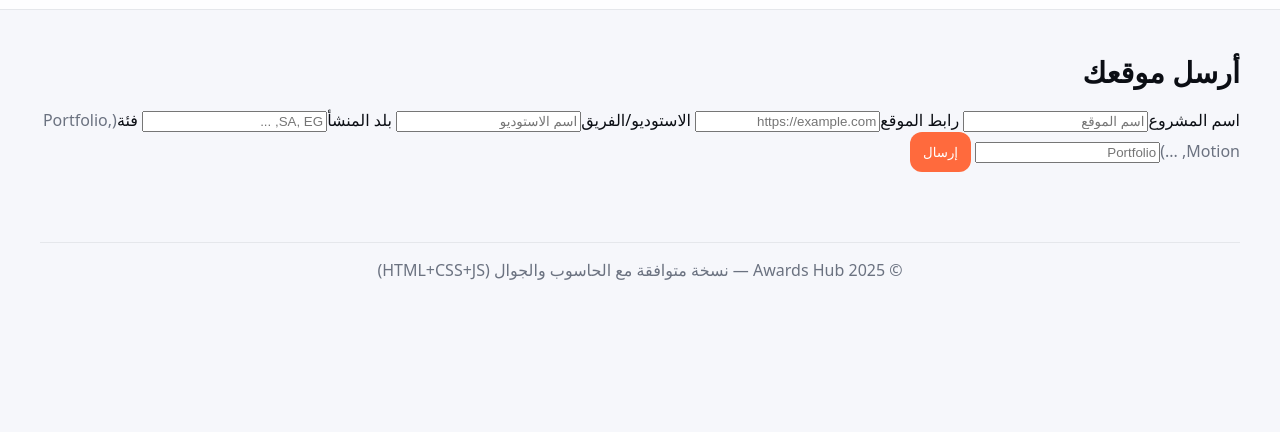
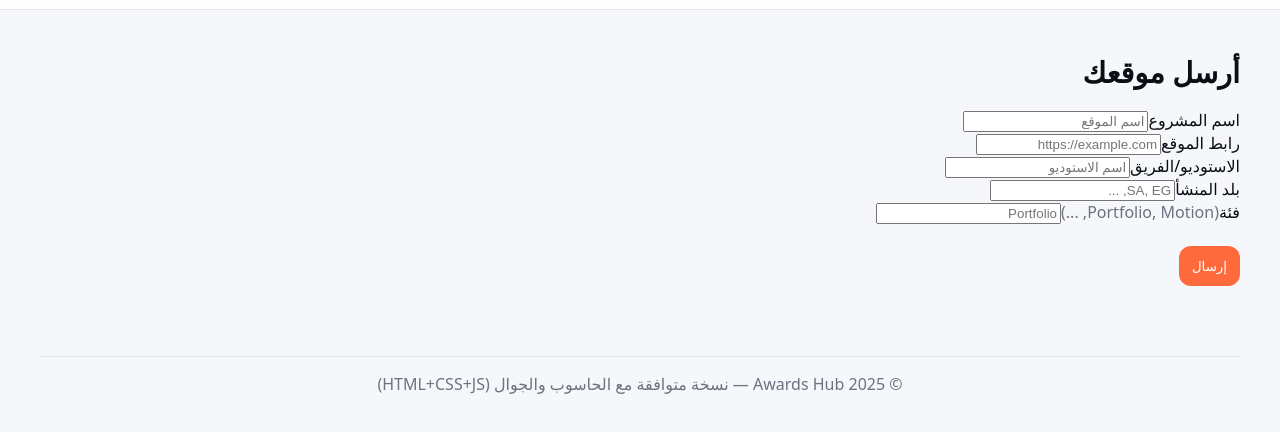
Before and after one commit to 25164052-creator/abdulrahman-mohammed-alhazi, a plain HTML site: page submit.html in a window 1280 px wide. Shown: the part 56-488 px from the top of the page. Drawn offline with Linux system fonts and the light colour scheme.

Commit message:
Update submit.html

```diff
--- a/submit.html
+++ b/submit.html
@@ -38,11 +38,11 @@
   <section class="container section">
     <h1 class="h2">أرسل موقعك</h1>
     <form id="submitForm" class="form">
-      <label>اسم المشروع<input required name="title" placeholder="اسم الموقع"></label>
-      <label>رابط الموقع<input required name="url" type="url" placeholder="https://example.com"></label>
-      <label>الاستوديو/الفريق<input name="studio" placeholder="اسم الاستوديو"></label>
-      <label>بلد المنشأ<input name="country" placeholder="SA, EG, ..."></label>
-      <label>فئة<span class="muted">(Portfolio, Motion, ...)</span><input name="tag" placeholder="Portfolio"></label>
+      <label>اسم المشروع<input required name="title" placeholder="اسم الموقع"></label><br>
+      <label>رابط الموقع<input required name="url" type="url" placeholder="https://example.com"></label><br>
+      <label>الاستوديو/الفريق<input name="studio" placeholder="اسم الاستوديو"></label><br>
+      <label>بلد المنشأ<input name="country" placeholder="SA, EG, ..."></label><br>
+      <label>فئة<span class="muted">(Portfolio, Motion, ...)</span><input name="tag" placeholder="Portfolio"></label><br><br>
       <button class="btn accent" type="submit">إرسال</button>
     </form>
     <div id="msg" class="muted" style="margin-top:10px"></div>
```
